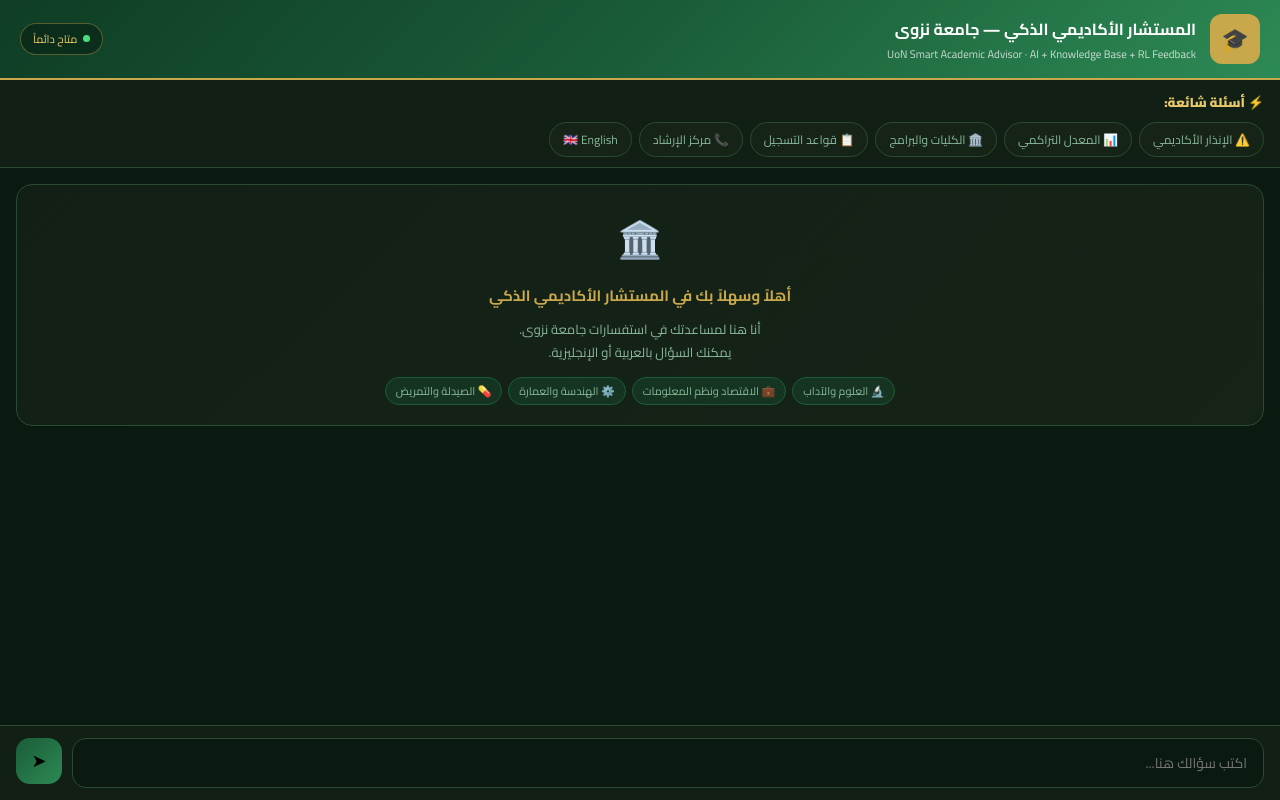
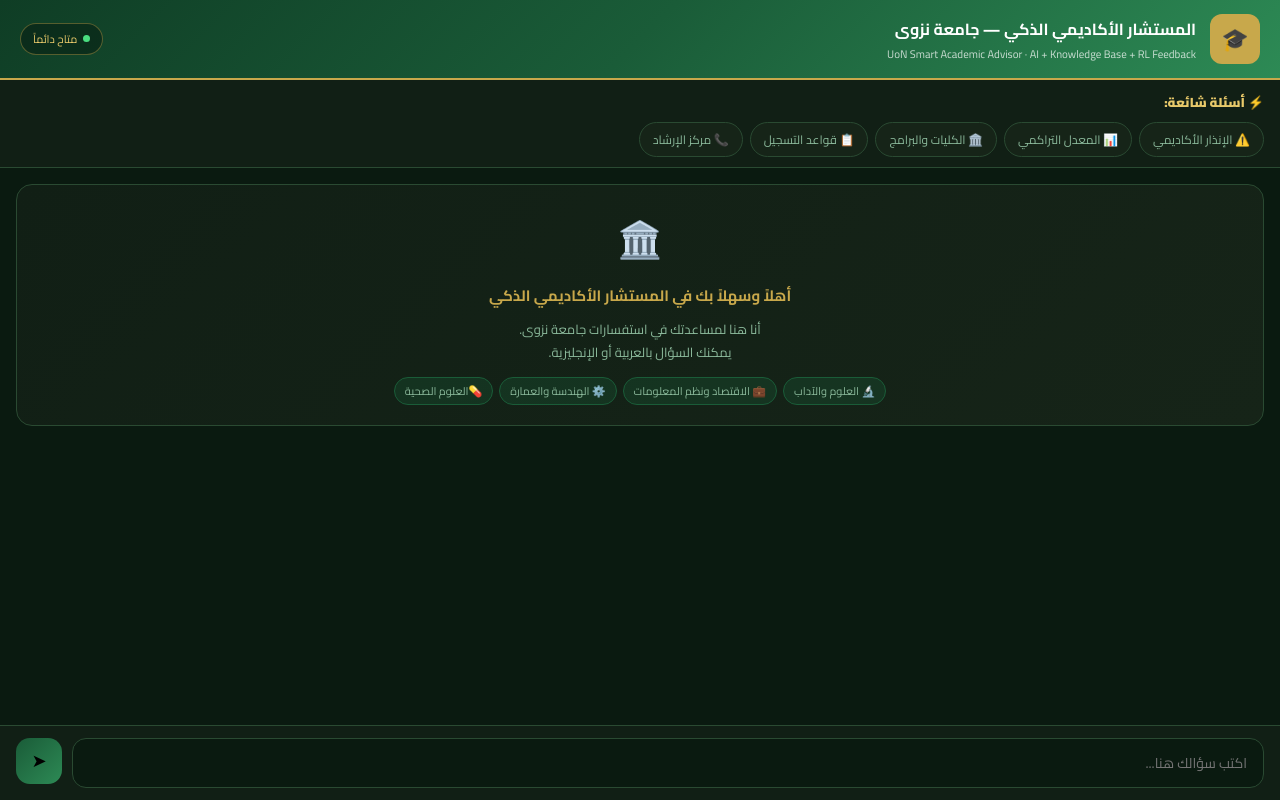
Before and after one commit to amaam15-ops/uon-chatbot, a website: page public/index.html in a window 1280 px wide. Drawn offline with Linux system fonts and the light colour scheme.

Commit message:
Update index.html

```diff
--- a/public/index.html
+++ b/public/index.html
@@ -20,9 +20,8 @@
 <button class="qbtn" onclick="ask('ما هي الكليات والبرامج في جامعة نزوى؟')">🏛️ الكليات والبرامج</button>
 <button class="qbtn" onclick="ask('ما هي قواعد التسجيل في الجامعة وعدد الساعات المسموح بها؟')">📋 قواعد التسجيل</button>
 <button class="qbtn" onclick="ask('كيف أتواصل مع مركز الإرشاد الأكاديمي؟')">📞 مركز الإرشاد</button>
-<button class="qbtn" onclick="ask('What programs does UoN offer?')">🇬🇧 English</button>
 </div></div>
-<div id="msgs"><div class="welcome"><div class="ic">🏛️</div><h2>أهلاً وسهلاً بك في المستشار الأكاديمي الذكي</h2><p>أنا هنا لمساعدتك في استفسارات جامعة نزوى.<br>يمكنك السؤال بالعربية أو الإنجليزية.</p><div class="pills"><span class="pill">🔬 العلوم والآداب</span><span class="pill">💼 الاقتصاد ونظم المعلومات</span><span class="pill">⚙️ الهندسة والعمارة</span><span class="pill">💊 الصيدلة والتمريض</span></div></div></div>
+<div id="msgs"><div class="welcome"><div class="ic">🏛️</div><h2>أهلاً وسهلاً بك في المستشار الأكاديمي الذكي</h2><p>أنا هنا لمساعدتك في استفسارات جامعة نزوى.<br>يمكنك السؤال بالعربية أو الإنجليزية.</p><div class="pills"><span class="pill">🔬 العلوم والآداب</span><span class="pill">💼 الاقتصاد ونظم المعلومات</span><span class="pill">⚙️ الهندسة والعمارة</span><span class="pill">💊العلوم الصحية</span></div></div></div>
 <div class="iarea"><textarea id="inp" rows="1" placeholder="اكتب سؤالك هنا..." onkeydown="hk(event)" oninput="rsz(this)"></textarea><button id="sbtn" onclick="send()">➤</button></div>
 <script>
 let hist=[],mc=0,lastMessage='',lastAnswer='',lastIntent='',lastMode='';
@@ -58,7 +57,7 @@
   d.id=`msg-${id}`;
   const tag=mode==='ai'
     ?`<div class="mtag mai">🤖 ذكاء اصطناعي</div><br>`
-    :`<div class="mtag mkb">📚 قاعدة المعرفة</div><br>`;
+    :`<div class="mtag mkb">🤖 مساعد أكاديمي</div><br>`;
   d.innerHTML=`<div class="av bot">🤖</div><div style="max-width:75%"><div class="bubble bot" id="bubble-${id}">${tag}<span id="text-${id}"></span><span class="cursor" id="cursor-${id}"></span></div><div class="btime">${gt()}</div></div>`;
   c.appendChild(d);
   sc();
```
